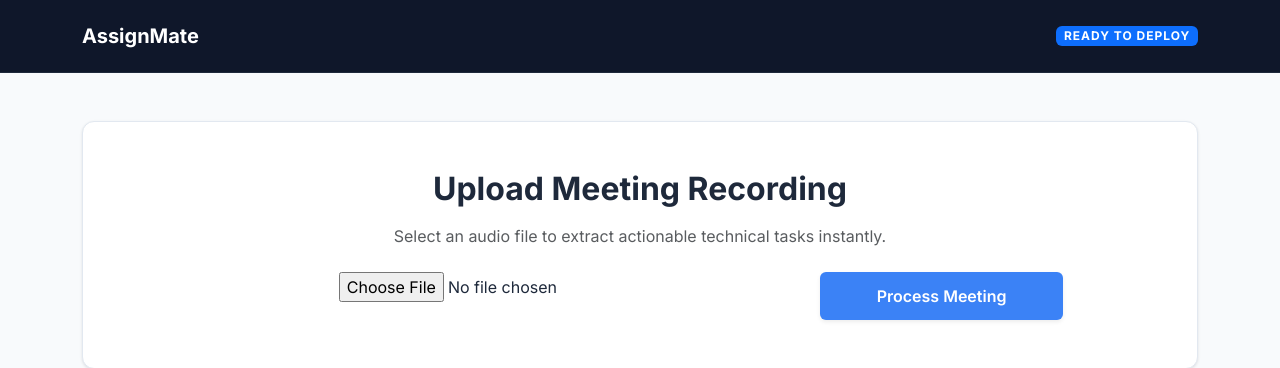
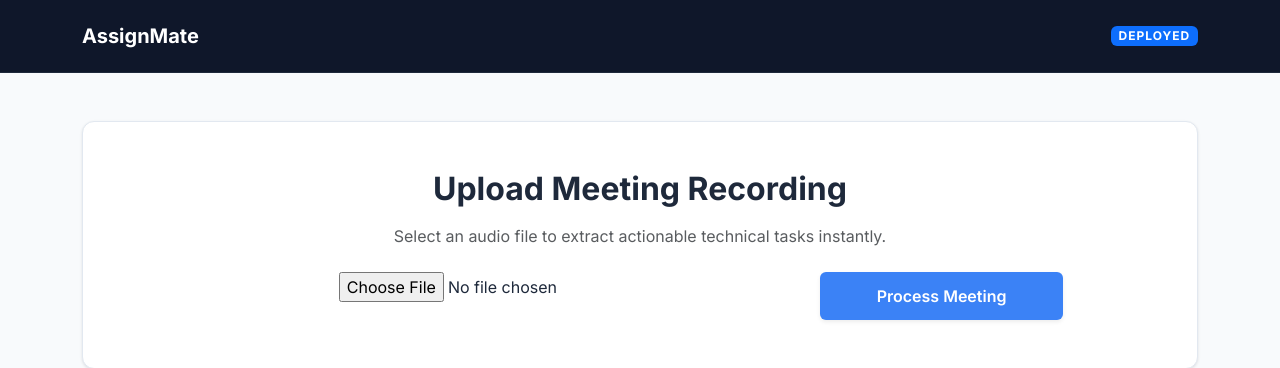
Before and after one commit to Satvik-Parihar/AssignMate, a Django app: page / in a window 1280 px wide. Shown: the top 368 px of the page. Run offline with Django 5.2, Linux system fonts and the light colour scheme.

Commit message:
Change badge text from 'Ready to Deploy' to 'Deployed'

```diff
--- a/tasks/templates/tasks/results.html
+++ b/tasks/templates/tasks/results.html
@@ -20,7 +20,7 @@
 <nav class="navbar py-3">
     <div class="container d-flex justify-content-between">
         <span class="navbar-brand text-white fw-bold">AssignMate</span>
-        <span class="badge bg-primary text-uppercase" style="letter-spacing: 1px;">Ready to Deploy</span>
+        <span class="badge bg-primary text-uppercase" style="letter-spacing: 1px;">Deployed</span>
     </div>
 </nav>
 
```
